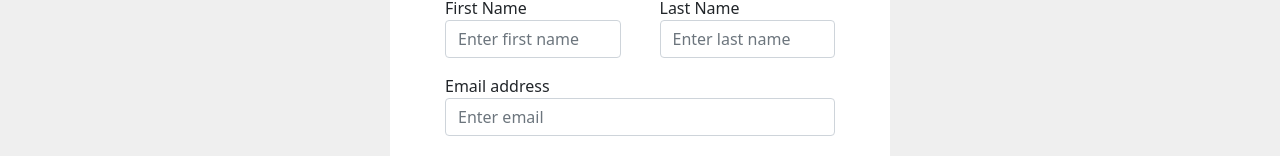
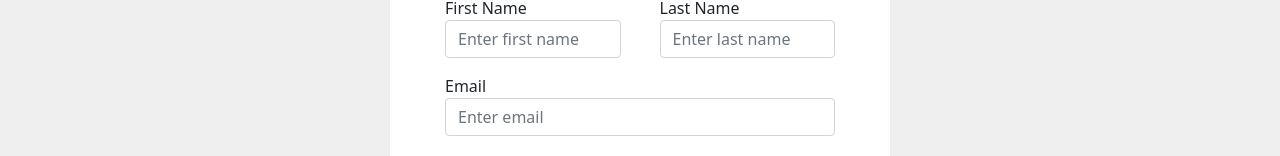
Before and after one commit to nermint/user-app, a React (Create React App) app: page /add in a window 1280 px wide. Shown: the part 228-384 px from the top of the page. Built offline with nearby package versions, Linux system fonts and the light colour scheme; no server answers.

Commit message:
add user

```diff
--- /dev/null
+++ b/db.json
@@ -0,0 +1,28 @@
+{
+  "users": [
+    {
+      "firstname": "narmin",
+      "lastname": "talibova",
+      "email": "talibovaanarmin@gmail.com",
+      "country": "Djibouti",
+      "address": "Tst",
+      "id": 1
+    },
+    {
+      "firstname": "y",
+      "lastname": "v",
+      "email": "talibovaanarmin@gmail.com",
+      "country": "Gambia",
+      "address": "gg",
+      "id": 2
+    },
+    {
+      "firstname": "narmin",
+      "lastname": "talibova",
+      "email": "hhb",
+      "country": "Saudi Arabia",
+      "address": "hbh",
+      "id": 3
+    }
+  ]
+}
--- a/src/components/UserUpdate/UserUpdate.js
+++ b/src/components/UserUpdate/UserUpdate.js
@@ -1,12 +1,14 @@
 import React, { useEffect, useState } from 'react';
 import './UserUpdate.css';
-import { apiInstance } from '../../api/instance';
+import { apiInstance, localInstance } from '../../api/instance';
 import FormErrors from '../../shared/FormErrors';
+
+const initialState = { firstname: '',lastname:'',email:'',country:'', address: ''};
 
 export const UserUpdate = () => {
   const [countries, setCountries] = useState([]);
-  const [formState, setFormState] = useState({ firstname: '',lastname:'',email:'',country:'', address: ''});
-  const [formErrors, setFormErrors] = useState({ firstname: '',lastname:'',email:'',country:'', address: '' });
+  const [formState, setFormState] = useState(initialState);
+  const [formErrors, setFormErrors] = useState(initialState);
   const [submitted, setSubmitted] = useState(false);
 
   useEffect(()=>{
@@ -20,21 +22,38 @@ export const UserUpdate = () => {
   }
 
   const handleChange = (event) => {
-    const name = event.target.name;
-    const value = event.target.value;
+    validateField(event.target);
+    const {name, value} = event.target;
     setFormState({ ...formState, [name]: value });
   };
 
+  const checkValue = (value) =>{
+    return value ? '' : 'Field is required';
+  }
+
+  const validateField = ({name, value}) => {
+    setFormErrors({...formErrors, [name]: checkValue(value)});
+  };
+
   const validate = () =>{
-
+    const obj = {};
+    for (const [name, value] of Object.entries(formState)) {
+      obj[name] = checkValue(value);
+    }
+    setFormErrors(obj);
+    return !Boolean(Object.values(obj).filter(err => err).length);
   }
 
   const onSubmitForm = (event) => {
-    console.log(event);
     event.preventDefault();
     setSubmitted(true);
-    const isValid = this.validate();
-    console.log('submitting', formState);
+    const isValid = validate();
+    if(isValid){
+      localInstance.post('users',formState).then(res=>{
+        setFormState(initialState);
+        alert('User added');
+      });
+    }
   };
 
   return (
@@ -47,16 +66,18 @@ export const UserUpdate = () => {
           <div className="form-group my-3">
             <label htmlFor="firstname">First Name</label>
             <input type="text" className="form-control mr-2" name='firstname' id="firstname" value={formState.firstname} onChange={handleChange} placeholder="Enter first name" required/>
-            {submitted && <FormErrors control={formState.firstname} name={'First name'}/>}
+            {submitted && <FormErrors message={formErrors.firstname}/>}
           </div>
           <div className="form-group my-3">
             <label htmlFor="lastname">Last Name</label>
             <input type="text" className="form-control ml-2" name='lastname' id="lastname" value={formState.lastname} onChange={handleChange} placeholder="Enter last name" />
+            {submitted && <FormErrors message={formErrors.lastname}/>}
           </div>
         </div>
         <div className="form-group mb-3">
-          <label htmlFor="email">Email address</label>
+          <label htmlFor="email">Email</label>
           <input type="email" className="form-control" name='email' id="email" value={formState.email} onChange={handleChange} placeholder="Enter email" />
+          {submitted && <FormErrors message={formErrors.email}/>}
         </div>
         <div className="form-group mb-3">
           <label htmlFor="country">Country</label>
@@ -67,10 +88,12 @@ export const UserUpdate = () => {
                <option key={item?.name?.common} value={item?.name?.common}>{item?.name?.common}</option>
             ))}
           </select>
+          {submitted && <FormErrors message={formErrors.country}/>}
         </div>
         <div className="form-group mb-3">
           <label htmlFor="country">Address</label>
          <textarea className='form-control' rows="3" name='address' cols="10" value={formState.address} onChange={handleChange} placeholder='Enter your address'></textarea>
+         {submitted && <FormErrors message={formErrors.address}/>}
         </div>
         <button type="submit" className="btn btn-primary">Submit</button>
       </form>
--- a/src/shared/FormErrors.js
+++ b/src/shared/FormErrors.js
@@ -1,20 +1,9 @@
 import React from 'react'
 
-const FormErrors = ({ control,name }) => {
+const FormErrors = ({ message }) => {
     return (
         <>
-            <div className='errors'>
-                {/* {Object.keys(errors).map((fieldName, i) => {
-                    if (errors[fieldName].length > 0) {
-                        return (
-                            <p key={i}>{fieldName} {errors[fieldName]}</p>
-                        )
-                    } else {
-                        return '';
-                    }
-                })} */}
-                {!control  ? <p className='text-danger'>{name} is required</p> : ''}
-            </div>
+            <p className='text-danger'>{message}</p>
         </>
     )
 }
```
Also changed, not shown: 1 other file (tests, documents, lock files or other folders).
